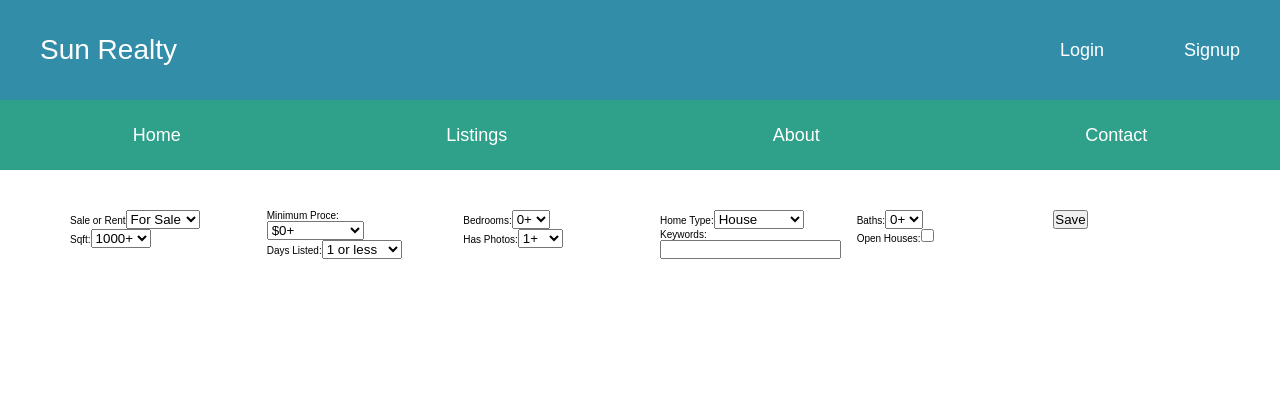
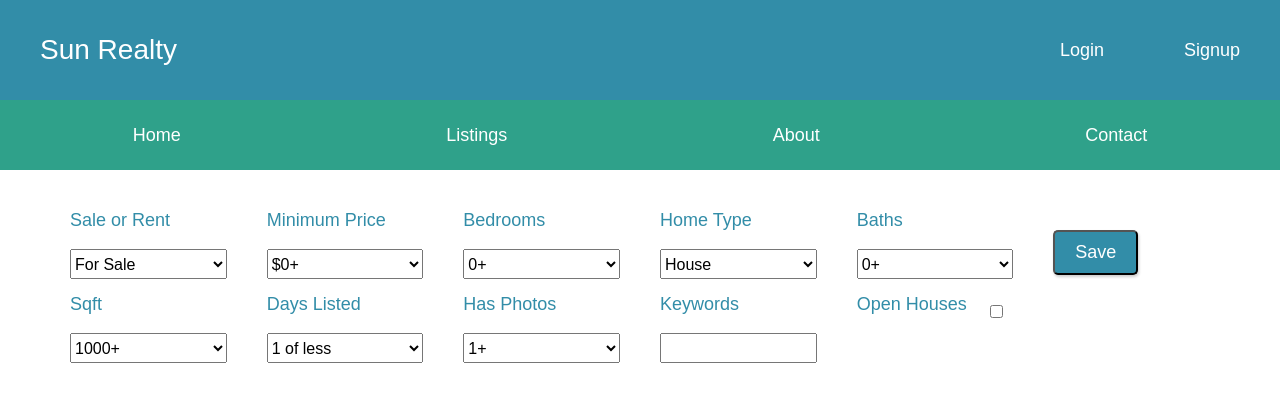
Before and after one commit to Neoj1sec142/sun_realty, a React (Create React App) app in the folder frontend/: page / in a window 1280 px wide. Shown: the top 402 px of the page. Built offline with nearby package versions, Linux system fonts and the light colour scheme.

Commit message:
finished styling up the listings form

```diff
--- a/frontend/src/components/ListingForm.js
+++ b/frontend/src/components/ListingForm.js
@@ -1,6 +1,6 @@
 import React, {useState} from 'react'
 import axios from 'axios'
-import Loader from 'react-loader-spinner'
+import {Oval} from 'react-loader-spinner'
 import PropTypes from 'prop-types'
 
 const ListingForm = (props) => {
@@ -46,19 +46,19 @@ const ListingForm = (props) => {
     }
 
     return(
-        <form className='listingform' onSubmit={e=>onSubmit(e)}>
+        <form className='listingform' onSubmit={e => onSubmit(e)}>
             <div className='row'>
                 <div className='col-1-of-6'>
                     <div className='listingform__section'>
                         <label className='listingform__label' htmlFor='sale_type'>Sale or Rent</label>
-                        <select className='listingform__select' name='sale_type' onChange={e=>onChange(e)} value={sale_type}>
+                        <select className='listingform__select' name='sale_type' onChange={e => onChange(e)} value={sale_type}>
                             <option>For Sale</option>
                             <option>For Rent</option>
                         </select>
                     </div>
                     <div className='listingform__section'>
-                        <label className='listingform__label' htmlFor='sqft'>Sqft:</label>
-                        <select className='listingform__select' name='sqft' onChange={e=>onChange(e)} value={sqft}>
+                        <label className='listingform__label' htmlFor='sqft'>Sqft</label>
+                        <select className='listingform__select' name='sqft' onChange={e => onChange(e)} value={sqft}>
                             <option>1000+</option>
                             <option>1200+</option>
                             <option>1500+</option>
@@ -67,10 +67,11 @@ const ListingForm = (props) => {
                         </select>
                     </div>
                 </div>
+
                 <div className='col-1-of-6'>
                     <div className='listingform__section'>
-                        <label className='listingform__label' htmlFor='price'>Minimum Proce:</label>
-                        <select className='listingform__select' name='price' onChange={e=>onChange(e)} value={price}>
+                        <label className='listingform__label' htmlFor='price'>Minimum Price</label>
+                        <select className='listingform__select' name='price' onChange={e => onChange(e)} value={price}>
                             <option>$0+</option>
                             <option>$200,000+</option>
                             <option>$400,000+</option>
@@ -83,21 +84,22 @@ const ListingForm = (props) => {
                         </select>
                     </div>
                     <div className='listingform__section'>
-                        <label className='listingform__label' htmlFor='days_listed'>Days Listed:</label>
-                        <select className='listingform__select' name='days_listed' onChange={e=>onChange(e)} value={days_listed}>
-                            <option>1 or less</option>
-                            <option>2 or less</option>
-                            <option>5 or less</option>
-                            <option>10 or less</option>
-                            <option>20 or less</option>
+                        <label className='listingform__label' htmlFor='days_listed'>Days Listed</label>
+                        <select className='listingform__select' name='days_listed' onChange={e => onChange(e)} value={days_listed}>
+                            <option>1 of less</option>
+                            <option>2 of less</option>
+                            <option>5 of less</option>
+                            <option>10 of less</option>
+                            <option>20 of less</option>
                             <option>Any</option>
                         </select>
                     </div>
                 </div>
+
                 <div className='col-1-of-6'>
                     <div className='listingform__section'>
-                        <label className='listingform__label' htmlFor='bedrooms'>Bedrooms:</label>
-                        <select className='listingform__select' name='bedrooms' onChange={e=>onChange(e)} value={bedrooms}>
+                        <label className='listingform__label' htmlFor='bedrooms'>Bedrooms</label>
+                        <select className='listingform__select' name='bedrooms' onChange={e => onChange(e)} value={bedrooms}>
                             <option>0+</option>
                             <option>1+</option>
                             <option>2+</option>
@@ -107,8 +109,8 @@ const ListingForm = (props) => {
                         </select>
                     </div>
                     <div className='listingform__section'>
-                        <label className='listingform__label' htmlFor='has_photos'>Has Photos:</label>
-                        <select className='listingform__select' name='has_photos' onChange={e=>onChange(e)} value={has_photos}>
+                        <label className='listingform__label' htmlFor='has_photos'>Has Photos</label>
+                        <select className='listingform__select' name='has_photos' onChange={e => onChange(e)} value={has_photos}>
                             <option>1+</option>
                             <option>3+</option>
                             <option>5+</option>
@@ -117,24 +119,26 @@ const ListingForm = (props) => {
                         </select>
                     </div>
                 </div>
+
                 <div className='col-1-of-6'>
                     <div className='listingform__section'>
-                        <label className='listingform__label' htmlFor='home_type'>Home Type:</label>
-                        <select className='listingform__select' name='home_type' onChange={e=>onChange(e)} value={home_type}>
+                        <label className='listingform__label' htmlFor='home_type'>Home Type</label>
+                        <select className='listingform__select' name='home_type' onChange={e => onChange(e)} value={home_type}>
                             <option>House</option>
                             <option>Condo</option>
                             <option>Townhouse</option>
                         </select>
                     </div>
                     <div className='listingform__section'>
-                        <label className='listingform__label' htmlFor='has_photos'>Keywords:</label>
-                        <input className='listingform__input' name='keywords' type='text' onChange={e=>onChange(e)} value={keywords}/>
+                        <label className='listingform__label' htmlFor='keywords'>Keywords</label>
+                        <input className='listingform__input' name='keywords' type='text' onChange={e => onChange(e)} value={keywords} />
                     </div>
                 </div>
+
                 <div className='col-1-of-6'>
                     <div className='listingform__section'>
-                        <label className='listingform__label' htmlFor='bathrooms'>Baths:</label>
-                        <select className='listingform__select' name='bathrooms' onChange={e=>onChange(e)} value={bathrooms}>
+                        <label className='listingform__label' htmlFor='bathrooms'>Baths</label>
+                        <select className='listingform__select' name='bathrooms' onChange={e => onChange(e)} value={bathrooms}>
                             <option>0+</option>
                             <option>1+</option>
                             <option>2+</option>
@@ -142,21 +146,23 @@ const ListingForm = (props) => {
                             <option>4+</option>
                         </select>
                     </div>
-                    <div className='listingform__section'>
-                        <label className='listingform__label' htmlFor='open_house'>Open Houses:</label>
-                        <input className='listingform__checkbox' name='open_house' type='checkbox' onChange={e=>onChange(e)} value={open_house}/>
+                    <div className='listingform__altsection'>
+                        <label className='listingform__label' htmlFor='open_house'>Open Houses</label>
+                        <input className='listingform__checkbox' name='open_house' type='checkbox' onChange={e => onChange(e)} value={open_house} />
                     </div>
                 </div>
+
                 <div className='col-1-of-6'>
                     {loading ?
                         <div className='listingform__loader'>
-                            <Loader
-                                type='Oval'
-                                color='424242'
-                                height='50'
-                                width='50'
+                            <Oval
+                                type="Oval"
+                                color="#424242"
+                                height={50}
+                                width={50}
                             />
-                        </div> : <button className='listingform__button listingform__button--primary'>Save</button>
+                        </div> :
+                        <button className='listingform__button listingform__button--primary'>Save</button>
                     }
                 </div>
             </div>
--- a/frontend/src/containers/Home.js
+++ b/frontend/src/containers/Home.js
@@ -37,7 +37,10 @@ const Home = () => {
     <main className='home'>
             <Helmet>
                 <title>Sun Realty - Home</title>
-        <meta name='description' content='Sun Realty Home Page'/>
+                <meta
+                    name='description'
+                    content='Sun Realty Home Page'
+                />
             </Helmet>
             <section className='home__form'>
                 <ListingForm setListings={setListings} />
--- /dev/null
+++ b/frontend/src/sass/components/_listingform.scss
@@ -0,0 +1,57 @@
+.listingform{
+    &__section{
+        display: flex;
+        flex-direction: column;
+        justify-content: space-between;
+        align-items: flex-start;
+    }
+    &__altsection{
+        display: flex;
+        justify-content: space-between;
+        align-items: center;
+        margin-bottom: 1.5rem;
+    }
+    &__label{
+        font-size: 1.8rem;
+        color: $color-primary;
+        margin-bottom: 1.8rem;
+    }
+    &__select{
+        font-size: 1.6rem;
+        width: 100%;
+        height: 3rem;
+        outline: none;
+        margin-bottom: 1.5rem;
+    }
+    &__input{
+        width: 100%;
+        height: 3rem;
+        font-size: 1.6rem;
+        padding: 0.5rem 0.8rem;
+    }
+    &__checkbox{
+        margin-right: 1rem;
+        margin-bottom: 0.5rem;
+    }
+    &__button{
+        padding: 1rem 2rem;
+        font-size: 1.8rem;
+        color: $color-white;
+        margin-top: 2rem;
+        border-radius: 0.5rem;
+        box-shadow: 0.1rem 0.2rem 0.3rem rgba(0,0,0,0.2);
+        cursor: pointer;
+        &:hover{
+            background-color: $color-tertiary;
+        }
+        &--primary{
+            background-color: $color-primary;
+        }
+    }
+    &__loader{
+        padding-top: 2rem;
+        display: flex;
+        justify-content: center;
+        align-items: center;
+    }
+}
--- a/frontend/src/sass/main.scss
+++ b/frontend/src/sass/main.scss
@@ -5,6 +5,7 @@
 @import 'components/navbar';
 @import 'components/alert';
 @import 'components/auth';
+@import 'components/listingform';
 @import 'components/notfound';
 @import 'layout/grid';
 @import 'pages/about';
```
Lines whose indentation alone changed are shown as unchanged.
